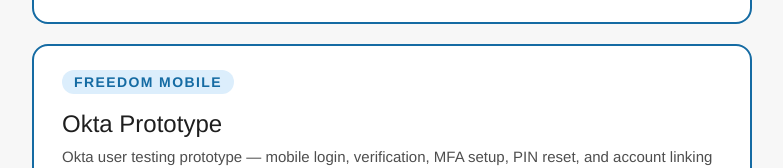
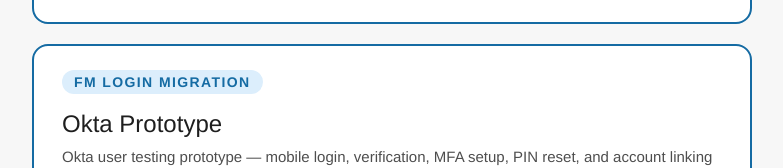
Before and after one commit to kpicc/kpicc.github.io, a plain HTML site: page index.html in a window 1280 px wide. Shown: the part 319-487 px from the top of the page, without its empty margins (248-1031 px from the left). Drawn offline with Linux system fonts and the light colour scheme.

Commit message:
Update Okta card tag

```diff
--- a/index.html
+++ b/index.html
@@ -65,7 +65,7 @@
       <a href="/freedom-design-system/">View design system &rarr;</a>
     </div>
     <div class="card">
-      <span class="card-tag">Freedom Mobile</span>
+      <span class="card-tag">FM Login Migration</span>
       <h2>Okta Prototype</h2>
       <p>
         Okta user testing prototype — mobile login, verification, MFA setup,
```
